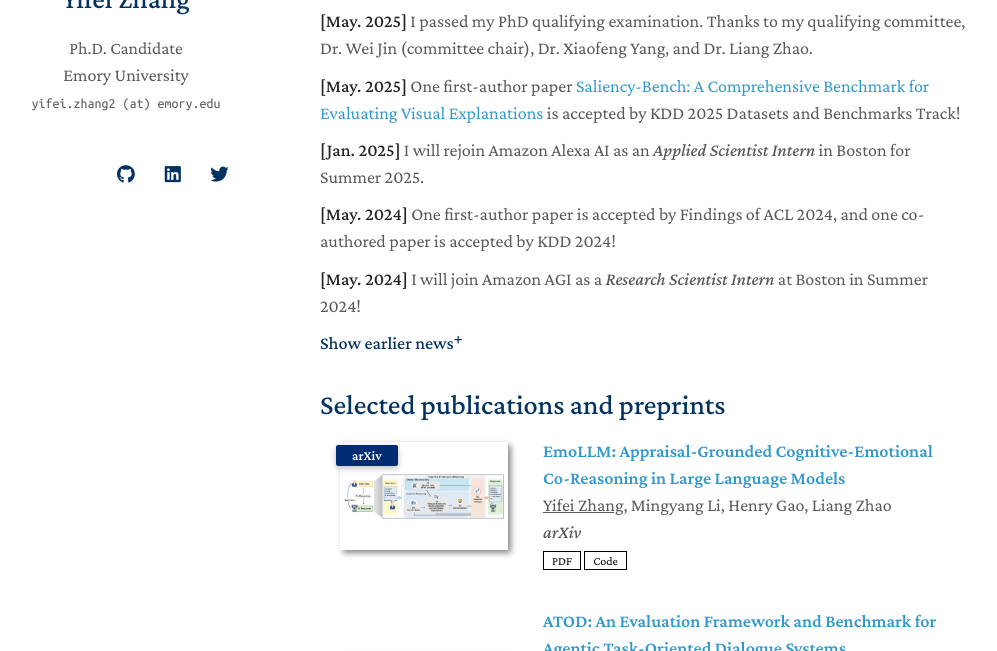
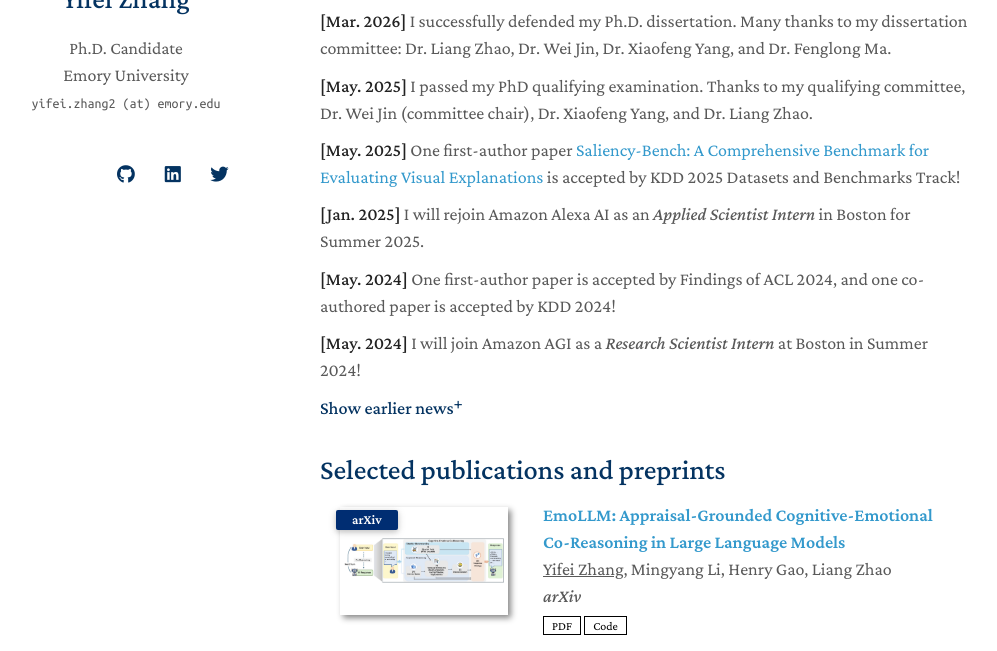
Before and after one commit to yifeizhangcs/yifeizhangcs.github.io, a Jekyll site: the page built from index.md, in a window 1280 px wide and 900 px high, scrolled down 339 px, cut to the strip 249-900 px from the top of the window. Shown: the whole strip, without its empty margins (150-1147 px from the left). Built offline with Jekyll 4.4.1, drawn with Linux system fonts in a browser that asks for light colours; nearby versions of some CDN libraries; a style sheet for code colours, icons or effects is not loaded; our own code applies the rules of GitHub Pages for plain Markdown files.

Commit message:
Add news about Ph.D. dissertation defense
Added a new news item about defending Ph.D. dissertation.

```diff
--- a/index.md
+++ b/index.md
@@ -16,6 +16,7 @@ My research focuses on **Explainable AI (XAI)**, **AI Agents**, and **Large Lang
 
 <div class="news-section">
   <ul class="news-list">
+    <li><strong>[Mar. 2026]</strong> I successfully defended my Ph.D. dissertation. Many thanks to my dissertation committee: Dr. Liang Zhao, Dr. Wei Jin, Dr. Xiaofeng Yang, and Dr. Fenglong Ma.</li>
     <li><strong>[May. 2025]</strong> I passed my PhD qualifying examination. Thanks to my qualifying committee, Dr. Wei Jin (committee chair), Dr. Xiaofeng Yang, and Dr. Liang Zhao.</li>
     <li><strong>[May. 2025]</strong> One first-author paper <a href="https://arxiv.org/abs/2310.08537" target="_blank" rel="noopener">Saliency-Bench: A Comprehensive Benchmark for Evaluating Visual Explanations</a> is accepted by KDD 2025 Datasets and Benchmarks Track!</li>
     <li><strong>[Jan. 2025]</strong> I will rejoin Amazon Alexa AI as an <em>Applied Scientist Intern</em> in Boston for Summer 2025.</li>
```
